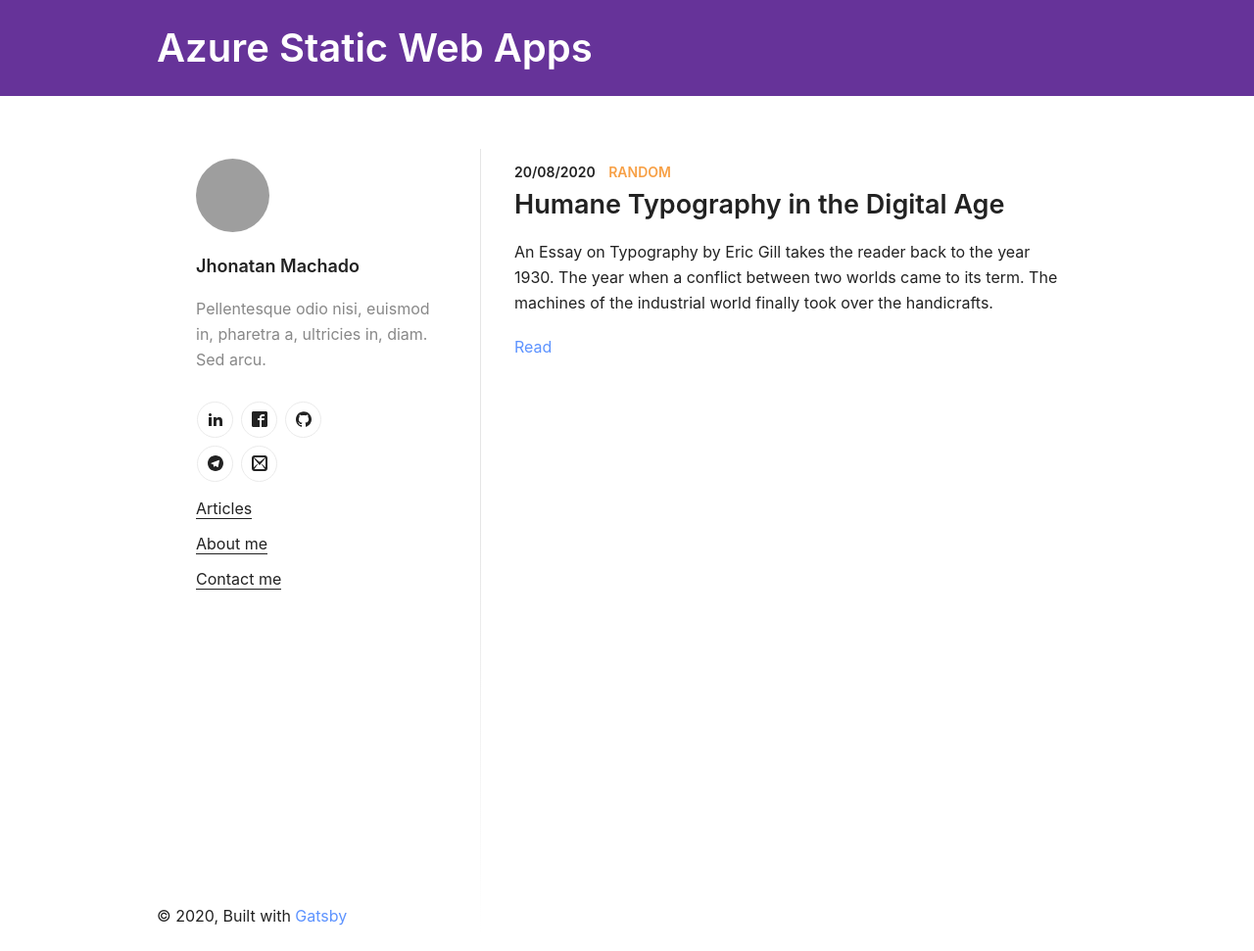
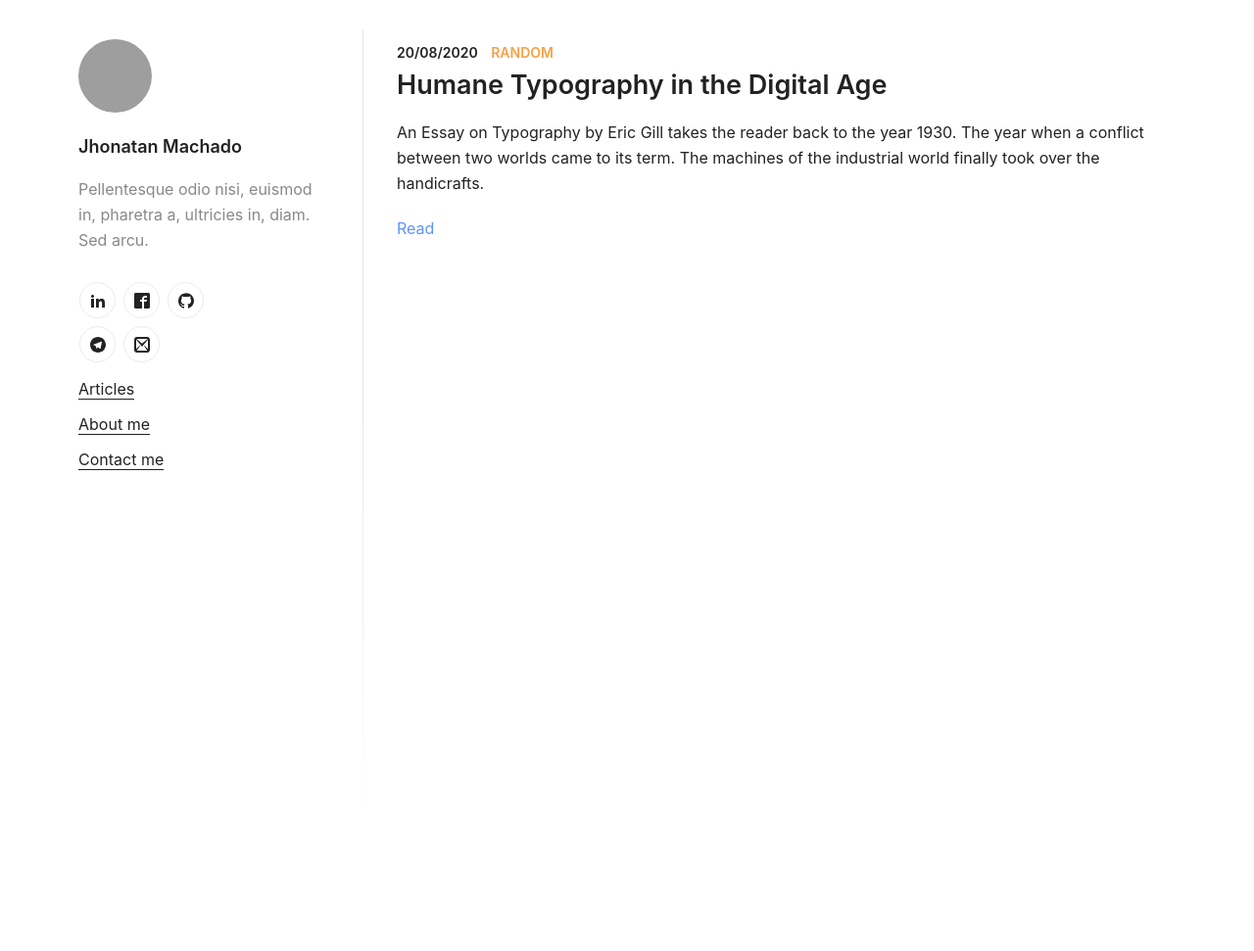
Before and after one commit to jhmachado/azure-static-webapp, a Gatsby site: page / in a window 1280 px wide. Shown: the whole page at 98% size. After the commit the page ends 830 px from the top, so only its background shows below. Built offline with nearby package versions, Linux system fonts and the light colour scheme; Gatsby itself is replaced by a stand-in of ours; grey boxes are pictures that could not be loaded.

Commit message:
Applying the new styles on the layout file

```diff
--- a/src/components/layout.js
+++ b/src/components/layout.js
@@ -1,51 +1,19 @@
-/**
- * Layout component that queries for data
- * with Gatsby's useStaticQuery component
- *
- * See: https://www.gatsbyjs.org/docs/use-static-query/
- */
-
 import React from "react"
 import PropTypes from "prop-types"
-import { useStaticQuery, graphql } from "gatsby"
-
-import Header from "./header"
 import "../assets/sass/main.sass"
 
 const Layout = ({ children }) => {
-  const data = useStaticQuery(graphql`
-    query SiteTitleQuery {
-      site {
-        siteMetadata {
-          title
-        }
-      }
-    }
-  `)
-
   return (
     <>
-      <Header siteTitle={data.site.siteMetadata.title} />
-      <div
-        style={{
-          margin: `0 auto`,
-          maxWidth: 960,
-          padding: `0 1.0875rem 1.45rem`,
-        }}
-      >
+      <div className={"container"}>
         <main>{children}</main>
-        <footer>
-          © {new Date().getFullYear()}, Built with
-          {` `}
-          <a href="https://www.gatsbyjs.org">Gatsby</a>
-        </footer>
       </div>
     </>
   )
-}
+};
 
 Layout.propTypes = {
   children: PropTypes.node.isRequired,
-}
+};
 
 export default Layout
```
